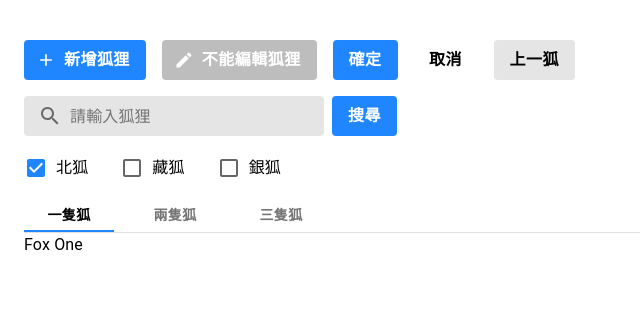
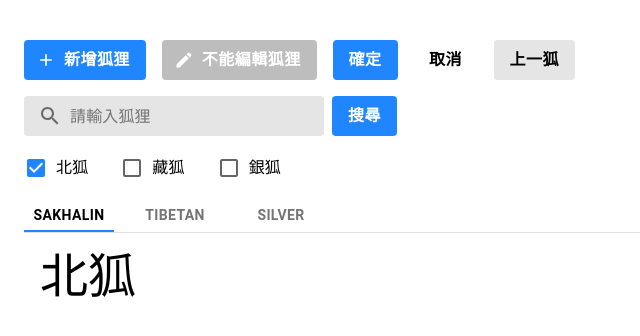
Before and after one commit to tzynwang/react-mui, a React (Create React App) app: page / in a window 1280 px wide. Shown: the top 336 px of the page, without its empty margins (0-640 px from the left). Built offline with nearby package versions, Linux system fonts and the light colour scheme.

Commit message:
[feat] Dynamical tabs body content

```diff
--- a/src/components/common/Tabs/index.tsx
+++ b/src/components/common/Tabs/index.tsx
@@ -1,64 +1,53 @@
-import React from 'react'
+import React, { useMemo } from "react";
 
-import Tabs from '@mui/material/Tabs'
-import Tab from '@mui/material/Tab'
-import Typography from '@mui/material/Typography'
-import Box from '@mui/material/Box'
+import Box from "@mui/material/Box";
+import Tabs from "@mui/material/Tabs";
+import Tab from "@mui/material/Tab";
+import Typography from "@mui/material/Typography";
 
-import { TabPanelProps } from './types'
-
-function TabPanel(props: TabPanelProps) {
-  const { children, value, index, ...other } = props
-
-  return (
-    <div
-      role="tabpanel"
-      hidden={value !== index}
-      id={`simple-tabpanel-${index}`}
-      aria-labelledby={`simple-tab-${index}`}
-      {...other}
-    >
-      {value === index && <Typography>{children}</Typography>}
-    </div>
-  )
-}
-
-function a11yProps(index: number) {
-  return {
-    id: `simple-tab-${index}`,
-    'aria-controls': `simple-tabpanel-${index}`
-  }
+enum FOX {
+  SAKHALIN = "Sakhalin",
+  TIBETAN = "Tibetan",
+  SILVER = "Silver",
 }
 
 export default function TabsGroup() {
-  const [value, setValue] = React.useState(0)
+  // states
+  const [tabsValue, setTabsValue] = React.useState<string>(FOX.SAKHALIN);
+  const tabsBody = useMemo(() => {
+    switch (tabsValue) {
+      case "Sakhalin":
+        return "北狐";
+      case "Tibetan":
+        return "藏狐";
+      case "Silver":
+        return "銀狐";
+      default:
+        return "🦊";
+    }
+  }, [tabsValue]);
 
-  const handleChange = (e: React.SyntheticEvent, newValue: number) => {
-    setValue(newValue)
-  }
+  // functions
+  const handleChange = (e: React.SyntheticEvent, newValue: string) => {
+    setTabsValue(newValue);
+  };
 
   return (
-    <Box sx={{ width: '100%' }}>
-      <Box sx={{ borderBottom: 1, borderColor: 'divider' }}>
+    <Box sx={{ width: "100%" }}>
+      <Box sx={{ borderBottom: 1, borderColor: "divider" }}>
         <Tabs
-          value={value}
+          value={tabsValue}
           onChange={handleChange}
           aria-label="basic tabs example"
         >
-          <Tab label="一隻狐" {...a11yProps(0)} />
-          <Tab label="兩隻狐" {...a11yProps(1)} />
-          <Tab label="三隻狐" {...a11yProps(2)} />
+          <Tab label={FOX.SAKHALIN} value={FOX.SAKHALIN} />
+          <Tab label={FOX.TIBETAN} value={FOX.TIBETAN} />
+          <Tab label={FOX.SILVER} value={FOX.SILVER} />
         </Tabs>
       </Box>
-      <TabPanel value={value} index={0}>
-        Fox One
-      </TabPanel>
-      <TabPanel value={value} index={1}>
-        Fox Two
-      </TabPanel>
-      <TabPanel value={value} index={2}>
-        Fox Three
-      </TabPanel>
+      <Typography variant="h3" component="div" sx={{ padding: "1rem" }}>
+        {tabsBody}
+      </Typography>
     </Box>
-  )
+  );
 }
```
